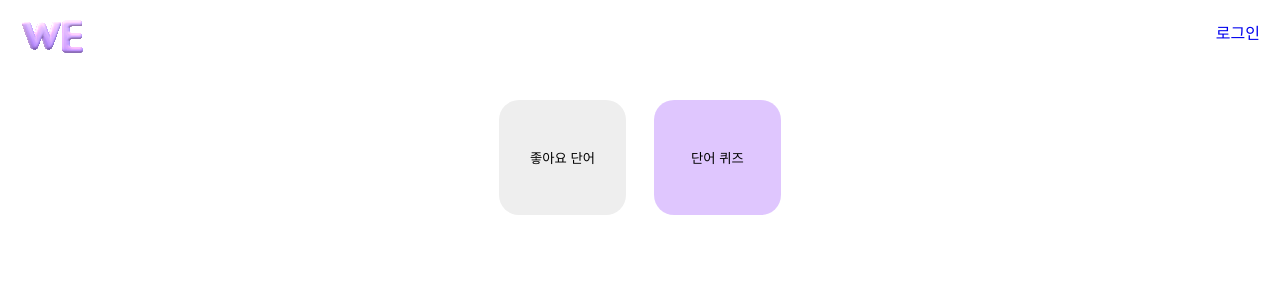
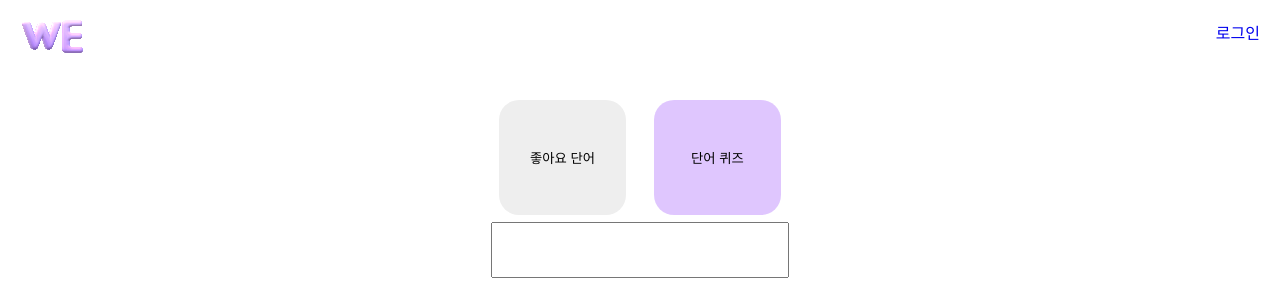
Before and after one commit to TEAM-WordExplorer/word-explorer, a React (Create React App) app in the folder frontend/: page / in a window 1280 px wide. Shown: the top 300 px of the page. Built offline with nearby package versions, Linux system fonts and the light colour scheme.

Commit message:
feat: input 추가

```diff
--- /dev/null
+++ b/frontend/src/components/atom/Input/Input.tsx
@@ -0,0 +1,9 @@
+/** @jsxImportSource @emotion/react */
+
+import { InputStyle } from "./styles";
+
+export default function Input() {
+  return (
+    <input css={InputStyle}/>
+  )
+}
--- /dev/null
+++ b/frontend/src/components/atom/Input/styles.ts
@@ -0,0 +1,8 @@
+import { css } from '@emotion/react';
+
+export const InputStyle = css`
+  width: 290px;
+  height: 50px;
+
+  text-align: center;
+`
--- a/frontend/src/pages/Home/Home.tsx
+++ b/frontend/src/pages/Home/Home.tsx
@@ -1,4 +1,5 @@
 /** @jsxImportSource @emotion/react */   // jsx pragma를 지정 -> css prop을 인식
+import Input from "../../components/atom/Input/Input";
 import ButtonGroup from "../../components/molecule/ButtonGroup/ButtonGroup";
 import Header from "../../components/organism/Header/Header";
 import { homeStyle, contentStyle } from "./styles";
@@ -21,6 +22,7 @@ export default function Home() {
           onClick1={ButtonClick1}
           onClick2={ButtonClick2}
         />
+        <Input/>
       </div>
 
     </div>
--- a/frontend/src/pages/Home/styles.ts
+++ b/frontend/src/pages/Home/styles.ts
@@ -7,7 +7,8 @@ export const homeStyle = css`
 
 export const contentStyle = css`
   display: flex;
-  justify-content: center;
+  flex-direction: column;
+  align-items: center;
 
   margin-top: 20px;
 
```
